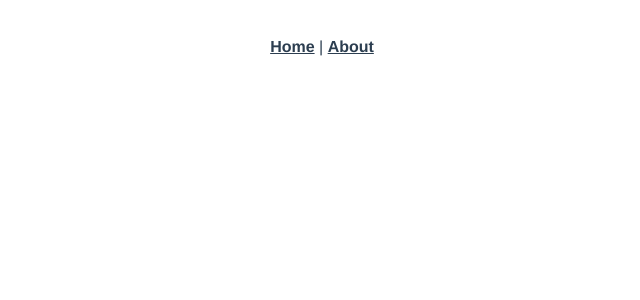
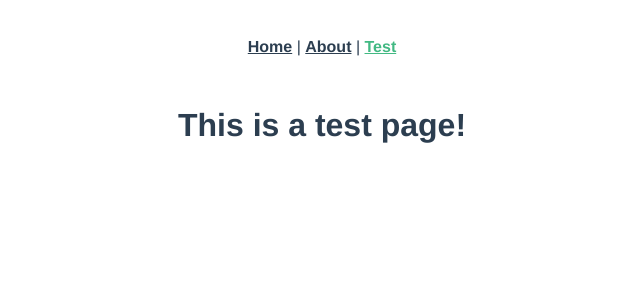
Before and after one commit to caitlynnyanz/apps-and-apis, a Vue app in the folder blog-api-fb/blog-api-frontend/: page /test in a window 1280 px wide. Before the commit this address had no page. Shown: the top 300 px of the page, without its empty margins (318-958 px from the left). Built offline with nearby package versions, Linux system fonts and the light colour scheme.

Commit message:
added test page through vue router

```diff
--- a/blog-api-fb/blog-api-frontend/src/App.vue
+++ b/blog-api-fb/blog-api-frontend/src/App.vue
@@ -3,6 +3,8 @@
     <router-link to="/">Home</router-link>
     |
     <router-link to="/about">About</router-link>
+    |
+    <router-link to="/test">Test</router-link>
   </nav>
   <router-view />
 </template>
--- a/blog-api-fb/blog-api-frontend/src/router/index.js
+++ b/blog-api-fb/blog-api-frontend/src/router/index.js
@@ -1,5 +1,7 @@
 import { createRouter, createWebHistory } from "vue-router";
 import HomeView from "../views/HomeView.vue";
+import AboutView from "../views/AboutView.vue";
+import TestView from "../views/TestView.vue";
 
 const routes = [
   {
@@ -13,7 +15,13 @@ const routes = [
     // route level code-splitting
     // this generates a separate chunk (about.[hash].js) for this route
     // which is lazy-loaded when the route is visited.
-    component: () => import(/* webpackChunkName: "about" */ "../views/AboutView.vue"),
+    // component: () => import(/* webpackChunkName: "about" */ "../views/AboutView.vue"),
+    component: AboutView,
+  },
+  {
+    path: "/test",
+    name: "test",
+    component: TestView,
   },
 ];
 
--- /dev/null
+++ b/blog-api-fb/blog-api-frontend/src/views/TestView.vue
@@ -0,0 +1,5 @@
+<template>
+  <div class="test">
+    <h1>This is a test page!</h1>
+  </div>
+</template>
```
